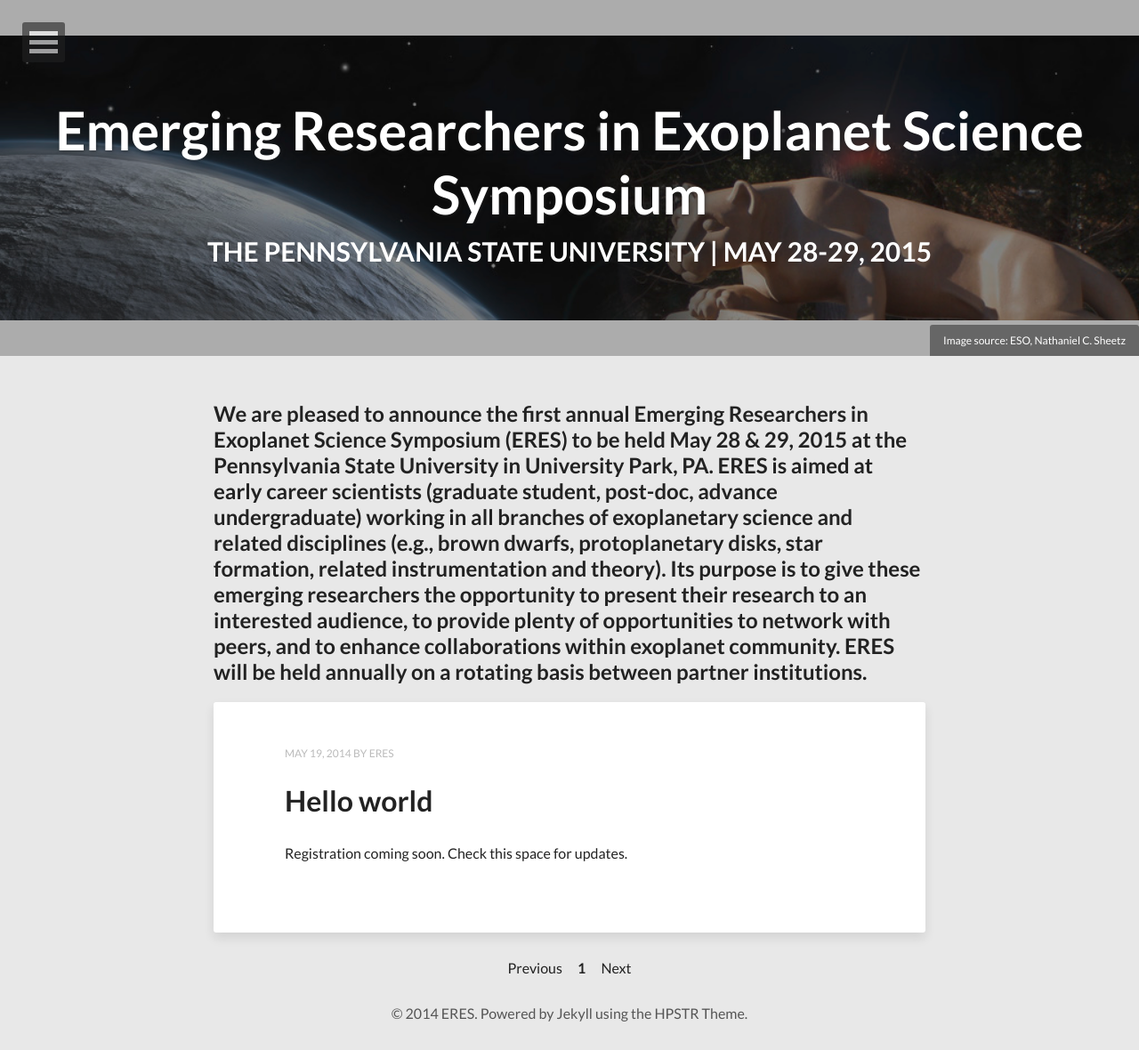
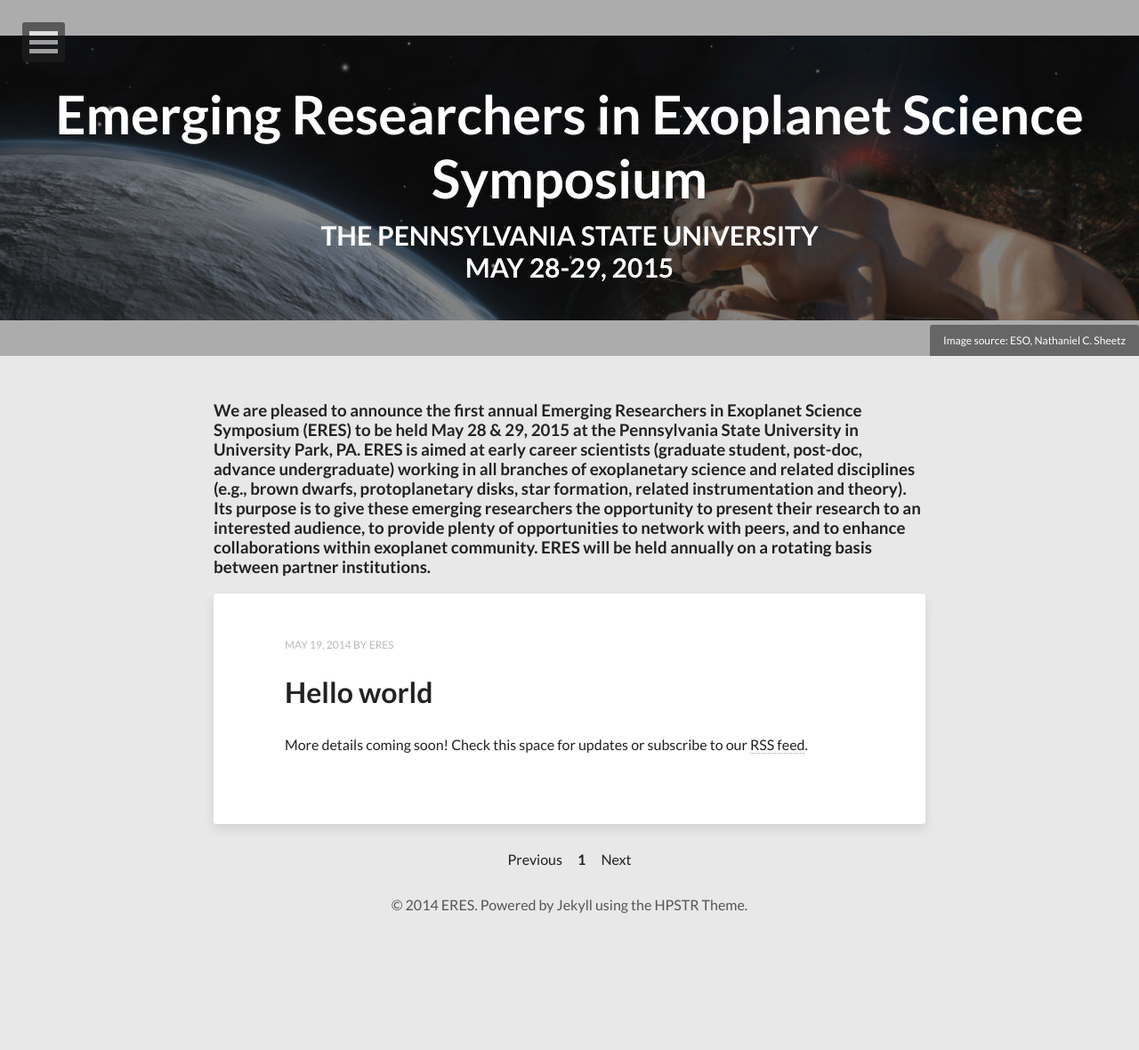
Before and after one commit to eford/ERES2014.github.io, a Jekyll site: the page built from index.html, in a window 1280 px wide. Shown: the whole page at 89% size. Built offline with Jekyll 4.4.1, drawn with Linux system fonts in a browser that asks for light colours; nearby versions of some CDN libraries; the list of posts is cut into pages by our own code; after the commit the page ends 1058 px from its top, so only the background shows below that; part of the change alters nothing that is shown.

```diff
--- a/_config.yml
+++ b/_config.yml
@@ -10,7 +10,7 @@ owner:
   name:           ERES
   avatar:         avatar.jpg
   bio:            Emerging Researchers in Exoplanet Science Symposium
-  email:          you@email.com
+  email:          rcm242@psu.edu
   # Social networking links used in footer. Update and remove as you like.
   twitter:
   facebook:
@@ -25,9 +25,9 @@ owner:
 
 # Background image to be tiled on all pages
 background:
+# Analytics and webmaster tools stuff goes here
+google_analytics: UA-51167175-1
 
-# Analytics and webmaster tools stuff goes here
-google_analytics:
 google_verify:
 # https://ssl.bing.com/webmaster/configure/verify/ownership Option 2 content= goes here
 bing_verify:
--- a/_posts/2014-05-19-hello-word.md
+++ b/_posts/2014-05-19-hello-word.md
@@ -9,4 +9,4 @@ image:
   creditlink:
 ---
 
-Registration coming soon. Check this space for updates.
+More details coming soon! Check this space for updates or subscribe to our [RSS feed](http://eres2014.github.io/feed.xml).
--- a/index.html
+++ b/index.html
@@ -1,16 +1,16 @@
 ---
 layout: post-index
-title: The Pennsylvania State University |
+title: The Pennsylvania State University <br>
     May 28-29, 2015
-description: "Emerging Researchers in Exoplanet Science Symposium,  May 28 & 29, 2015 at The Pennsylvania State University, University Park, PA"
-tags: [Jekyll, theme, themes, responsive, blog, modern]
+description: "Emerging Researchers in Exoplanet Science Symposium,  May 28-29, 2015 at The Pennsylvania State University, University Park, PA"
+tags: []
 image:
   feature: banner.jpg
   credit: ESO, Nathaniel C. Sheetz
   creditlink:
 ---
-<h2>
-We are pleased to announce the first annual Emerging Researchers in Exoplanet Science Symposium (ERES) to be held May 28 & 29, 2015 at the Pennsylvania State University in University Park, PA.  ERES is aimed at early career scientists (graduate student, post-doc, advance undergraduate) working in all branches of exoplanetary science and related disciplines (e.g., brown dwarfs, protoplanetary disks, star formation, related instrumentation and theory).  Its purpose is to give these emerging researchers the opportunity to present their research to an interested audience, to provide plenty of opportunities to network with peers, and to enhance collaborations within exoplanet community.  ERES will be held annually on a rotating basis between partner institutions. </h2>
+
+<h3>We are pleased to announce the first annual Emerging Researchers in Exoplanet Science Symposium (ERES) to be held May 28 & 29, 2015 at the Pennsylvania State University in University Park, PA.  ERES is aimed at early career scientists (graduate student, post-doc, advance undergraduate) working in all branches of exoplanetary science and related disciplines (e.g., brown dwarfs, protoplanetary disks, star formation, related instrumentation and theory).  Its purpose is to give these emerging researchers the opportunity to present their research to an interested audience, to provide plenty of opportunities to network with peers, and to enhance collaborations within exoplanet community.  ERES will be held annually on a rotating basis between partner institutions. </h3><p>
 
 
 {% for post in paginator.posts %}
```
Also changed, not shown: 7 other files.
